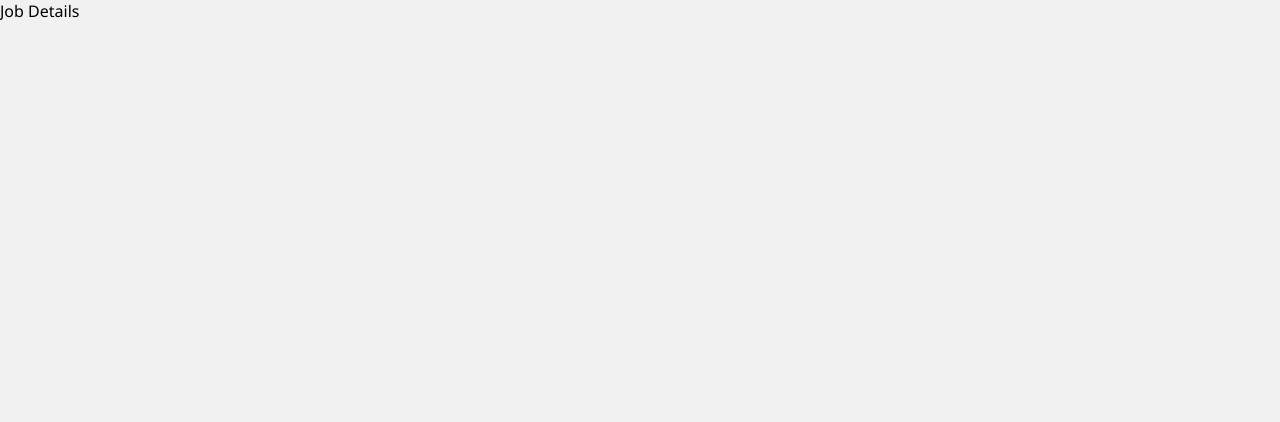
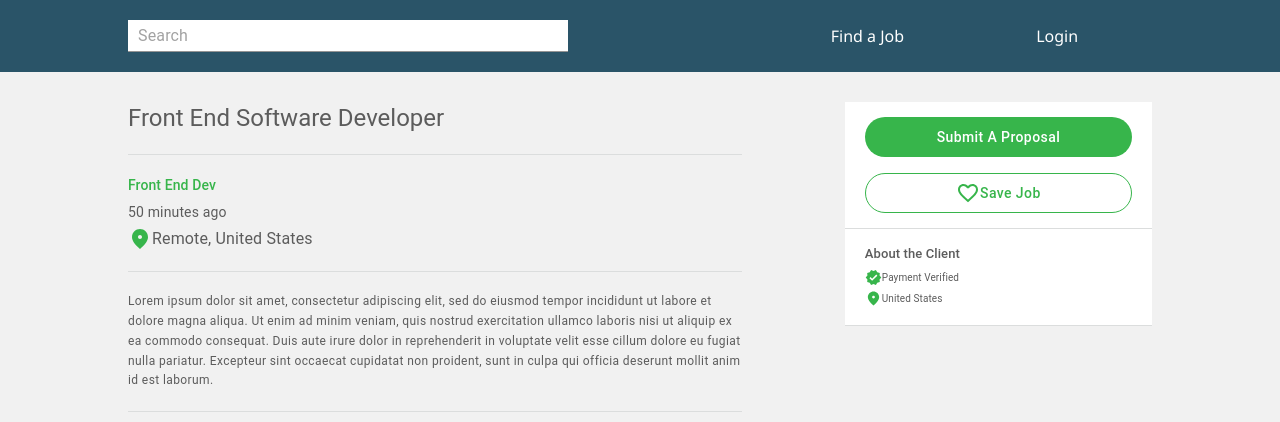
Before and after one commit to jaymbans/job-board, a React (Create React App) app in the folder job-board/: page /job/1 in a window 1280 px wide. Shown: the top 422 px of the page. Built offline with nearby package versions, Linux system fonts and the light colour scheme.

Commit message:
refactor anchor tags to links

```diff
--- a/job-board/src/App.js
+++ b/job-board/src/App.js
@@ -24,8 +24,8 @@ function App() {
     <div className="App">
       <Routes>
         <Route path="/" element={<Login loggedIn={loggedIn} setLoggedIn={setLoggedIn} />} />
-        <Route path="/jobs" element={<JobBoard />} />
-        <Route path="/job/:id" element={<JobDetails />} />
+        <Route path="/jobs" element={<JobBoard jobsData={jobsData} loggedIn={loggedIn} />} />
+        <Route path="/job/:id" element={<JobDetails jobsData={jobsData} />} />
       </Routes>
     </div>
   );
--- a/job-board/src/StyledComponents.js
+++ b/job-board/src/StyledComponents.js
@@ -3,7 +3,8 @@ import Box from '@mui/material/Box';
 import { styled } from '@mui/material/styles';
 import Input from '@mui/material/Input';
 import Button from '@mui/material/Button';
-import Link from '@mui/material/Link';
+// import Link from '@mui/material/Link';
+import { Link } from 'react-router-dom'
 
 export const PRIMARY_GREEN = '#37B54B';
 export const SECONDARY_GRAY = '#5C5C5C';
@@ -39,6 +40,11 @@ export const GreenButton = styled(Button)(() => ({
   background: PRIMARY_GREEN,
   color: 'white'
 }))
+export const WhiteButton = styled(Button)(() => ({
+  background: 'white',
+  color: PRIMARY_GREEN,
+  border: `1px solid ${PRIMARY_GREEN}`
+}))
 
 // Jobs Page
 
@@ -61,14 +67,15 @@ export const NavLink = styled(Link)(() => ({
   color: 'white',
   width: '10%',
   margin: '0 5%',
-  textAlign: 'center'
+  textAlign: 'center',
+  textDecoration: 'none'
 }))
 
 
 export const JobsContentContainer = styled(Box)(() => ({
   width: '80%',
   margin: '30px auto',
-  color: SECONDARY_GRAY
+  color: SECONDARY_GRAY,
 }))
 
 export const JobsSearchContainer = styled(Box)(() => ({
@@ -107,3 +114,22 @@ export const InvisibleButton = styled(Button)(() => ({
   justifyContent: 'flex-start',
   fontWeight: 'normal'
 }))
+
+export const JobDetailsContainer = styled(Box)(() => ({
+  width: '60%'
+}))
+export const JobDetailsPanel = styled(Box)(() => ({
+  borderRadius: '5px',
+  width: '30%',
+  marginLeft: '10%',
+  borderRadius: 5
+}))
+
+export const PanelDivider = styled(Box)(() => ({
+  borderBottom: '1px solid #DBDDDD',
+  padding: '15px 20px',
+  display: 'flex',
+  flexDirection: 'column',
+  justifyContent: 'center',
+  background: 'white'
+}))
--- a/job-board/src/components/Job.js
+++ b/job-board/src/components/Job.js
@@ -1,12 +1,13 @@
 import Typography from '@mui/material/Typography';
 import { JobListing, PRIMARY_GREEN } from '../StyledComponents';
 import FmdGoodIcon from '@mui/icons-material/FmdGood';
+import { Link } from 'react-router-dom'
 
-export default function Job({ title, postedTime, location, description, hourlyUSD }) {
+export default function Job({ title, postedTime, location, description, hourlyUSD, id }) {
   return (
     <JobListing>
       <Typography variant="h6" gutterBottom >
-        {title}
+        <Link to={'/job/' + id} path='relative' style={{ textDecoration: 'none', color: 'inherit' }}>{title}</Link>
       </Typography>
       <Typography variant="subtitle2" gutterBottom >
         Hourly: ${hourlyUSD}.00
--- a/job-board/src/components/JobBoard.js
+++ b/job-board/src/components/JobBoard.js
@@ -15,14 +15,13 @@ import {
 
 import Typography from '@mui/material/Typography';
 import SearchIcon from '@mui/icons-material/Search';
-import Jobs from '../jobs'
 import Job from "./Job";
 
 import { useState, useEffect } from 'react';
-
-export default function JobBoard() {
+//
+export default function JobBoard({ jobsData, loggedIn }) {
   const [jobFilter, setJobFilter] = useState('');
-  const [jobsToDisplay, setJobsToDisplay] = useState(Jobs);
+  const [jobsToDisplay, setJobsToDisplay] = useState(jobsData);
 
   useEffect(() => {
     if (!jobFilter) {
@@ -30,7 +29,7 @@ export default function JobBoard() {
     }
 
     setJobsToDisplay(
-      Jobs.filter(job => job.category === jobFilter)
+      jobsData.filter(job => job.category === jobFilter)
     )
   }, [jobFilter])
 
@@ -51,8 +50,12 @@ export default function JobBoard() {
             marginRight: '20%'
           }}
           placeholder="Search" />
-        <NavLink href="#">Find a Job</NavLink>
-        <NavLink href="/">Login</NavLink>
+        <NavLink to={'/jobs'}>
+          Find a Job
+        </NavLink>
+        <NavLink to={'/'}>
+          Login
+        </NavLink>
       </NavigationBar>
       <JobsContentContainer>
         <JobsSearchContainer>
@@ -85,6 +88,7 @@ export default function JobBoard() {
               return (
                 <Job
                   key={job.id}
+                  id={job.id}
                   title={job.title}
                   postedTime={job.postedTime}
                   location={job.location}
--- a/job-board/src/components/JobDetails.js
+++ b/job-board/src/components/JobDetails.js
@@ -1,7 +1,111 @@
-export default function JobDetails() {
+import { useLocation, Link } from "react-router-dom";
+import { useState, useEffect } from 'react';
+
+import {
+  SearchBar,
+  NavigationBar,
+  NavLink,
+  JobsContentContainer,
+  JobDetailsContainer,
+  JobDetailsPanel,
+  PRIMARY_GREEN,
+  GreenButton,
+  PanelDivider,
+  WhiteButton
+}
+  from "../StyledComponents"
+
+import FmdGoodIcon from '@mui/icons-material/FmdGood';
+import VerifiedIcon from '@mui/icons-material/Verified';
+import Typography from '@mui/material/Typography';
+import FavoriteBorderIcon from '@mui/icons-material/FavoriteBorder';
+
+export default function JobDetails({ jobsData }) {
+  const [currentJobDetails, setCurrentJobDetails] = useState({})
+  const location = useLocation();
+  useEffect(() => {
+
+    const currentJobId = location.pathname[location.pathname.length - 1];
+    const jobDetails = jobsData.filter(job => job.id == currentJobId);
+
+    setCurrentJobDetails(jobDetails[0])
+    return;
+  }, [])
+
+  console.log(currentJobDetails)
   return (
     <>
-      Job Details
+      <NavigationBar>
+        <SearchBar
+          sx={{
+            width: '50%',
+            marginRight: '20%'
+          }}
+          placeholder="Search" />
+        <NavLink to={'/jobs'}>
+          Find a Job
+        </NavLink>
+        <NavLink to={'/'}>
+          Login
+        </NavLink>
+      </NavigationBar>
+      <JobsContentContainer sx={{ display: 'flex' }}>
+        <JobDetailsContainer>
+          <Typography variant="h5" gutterBottom
+            sx={{ paddingBottom: '20px', borderBottom: '1px solid #DBDDDD', margin: 0 }} >
+            {currentJobDetails.title}
+          </Typography>
+          <Typography variant="subtitle2" gutterBottom
+            sx={{ color: PRIMARY_GREEN, marginTop: 0, paddingTop: '20px' }} >
+            {currentJobDetails.category}
+          </Typography>
+          <Typography variant="body2" gutterBottom>
+            {currentJobDetails.postedTime}
+          </Typography>
+          <Typography variant="body1" gutterBottom sx={{ display: 'flex', alignItems: 'center', marginBottom: 0, paddingBottom: '20px', borderBottom: '1px solid #DBDDDD' }}>
+            <FmdGoodIcon sx={{ color: PRIMARY_GREEN }} />Remote, {currentJobDetails.location}
+          </Typography>
+          <Typography variant="caption" gutterBottom sx={{ display: 'flex', alignItems: 'center', marginBottom: 0, padding: '20px 0', borderBottom: '1px solid #DBDDDD', fontWeight: 'normal' }}>
+            {currentJobDetails.description}
+          </Typography>
+        </JobDetailsContainer>
+        <JobDetailsPanel>
+          <PanelDivider>
+            <GreenButton sx={{
+              // fontSize: 11,
+              borderRadius: 20,
+              padding: 0,
+              height: 40,
+              marginBottom: 2,
+              textTransform: 'capitalize'
+            }}>
+              Submit a Proposal
+            </GreenButton>
+            <WhiteButton sx={{
+              // fontSize: 11,
+              borderRadius: 20,
+              padding: 0,
+              height: 40,
+              textTransform: 'capitalize'
+            }}>
+              <FavoriteBorderIcon />  Save Job
+            </WhiteButton>
+          </PanelDivider>
+          <PanelDivider>
+            <Typography variant="h6" gutterBottom sx={{ fontSize: 13 }}>
+              About the Client
+            </Typography>
+            <Typography variant="body1" gutterBottom sx={{ fontSize: 10, display: 'flex', alignItems: 'center' }}>
+              <VerifiedIcon sx={{ color: PRIMARY_GREEN, fontSize: 17 }} />
+              Payment Verified
+            </Typography>
+            <Typography variant="body1" gutterBottom sx={{ fontSize: 10, display: 'flex', alignItems: 'center' }}>
+              <FmdGoodIcon sx={{ color: PRIMARY_GREEN, fontSize: 17 }} />
+              United States
+            </Typography>
+          </PanelDivider>
+        </JobDetailsPanel>
+      </JobsContentContainer>
     </>
   )
 }
--- a/job-board/src/components/Login.js
+++ b/job-board/src/components/Login.js
@@ -8,13 +8,16 @@ import VisibilityOff from '@mui/icons-material/VisibilityOff';
 import { ToastContainer, toast } from 'react-toastify';
 import 'react-toastify/dist/ReactToastify.css';
 
-import { useState } from 'react'
+import { useState, useEffect } from 'react'
 
 import { LoginContainer, LoginPanel, LoginInput, GreenButton } from '../StyledComponents';
+
+import { useNavigate } from 'react-router-dom';
 
 
 
 export default function Login({ loggedIn, setLoggedIn }) {
+  const navigate = useNavigate();
 
   // state
   const [showPassword, setShowPassword] = useState(false);
@@ -37,6 +40,10 @@ export default function Login({ loggedIn, setLoggedIn }) {
       return toast.error('Please enter valid username and password (hint: any string!)')
     }
   }
+
+  useEffect(() => {
+    loggedIn && navigate('/jobs')
+  }, [loggedIn])
 
 
   return (
--- a/job-board/src/style.css
+++ b/job-board/src/style.css
@@ -11,5 +11,7 @@
 body {
   background-color: #f1f1f1;
   height: 100%;
-  width: 100%
+  width: 100%;
+  margin: 0 auto;
+  max-width: 1500px;
 }
```
